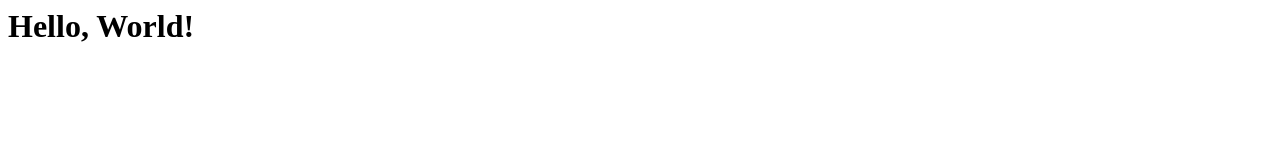
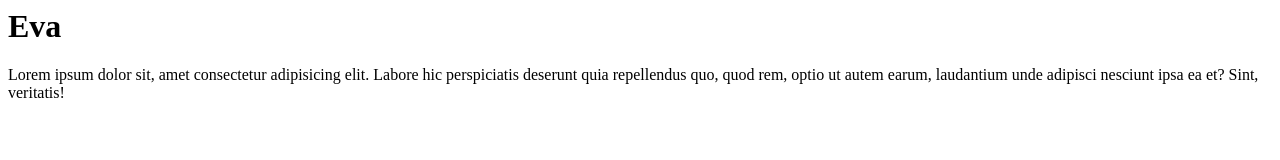
Before and after one commit to EVB00003/EVB00003.github.io, a plain HTML site: page index.html in a window 1280 px wide. Drawn offline with Linux system fonts and the light colour scheme.

Commit message:
Update index.html

```diff
--- a/index.html
+++ b/index.html
@@ -2,4 +2,7 @@
     <link rel="stylesheet" href="styles.css">
 </head>
 
-<h1>Hello, World!</h1>
+<body>
+    <h1>Eva</h1>
+    <p>Lorem ipsum dolor sit, amet consectetur adipisicing elit. Labore hic perspiciatis deserunt quia repellendus quo, quod rem, optio ut autem earum, laudantium unde adipisci nesciunt ipsa ea et? Sint, veritatis!</p>
+</body>
```
